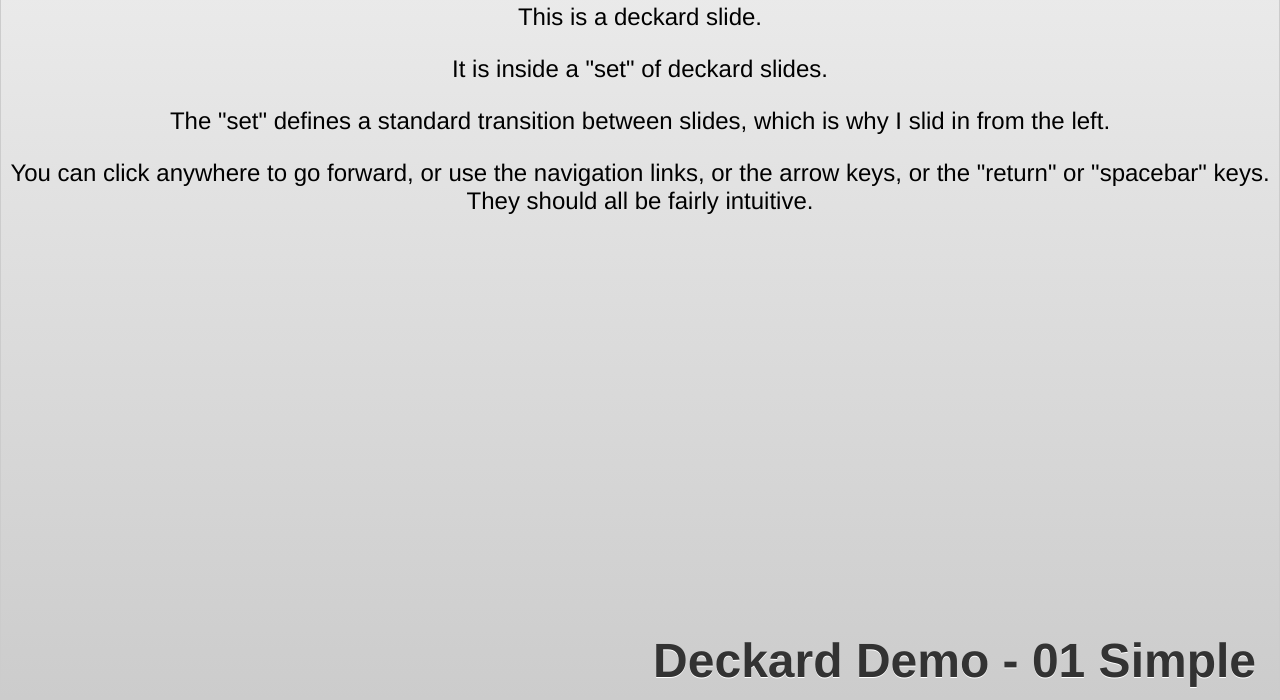
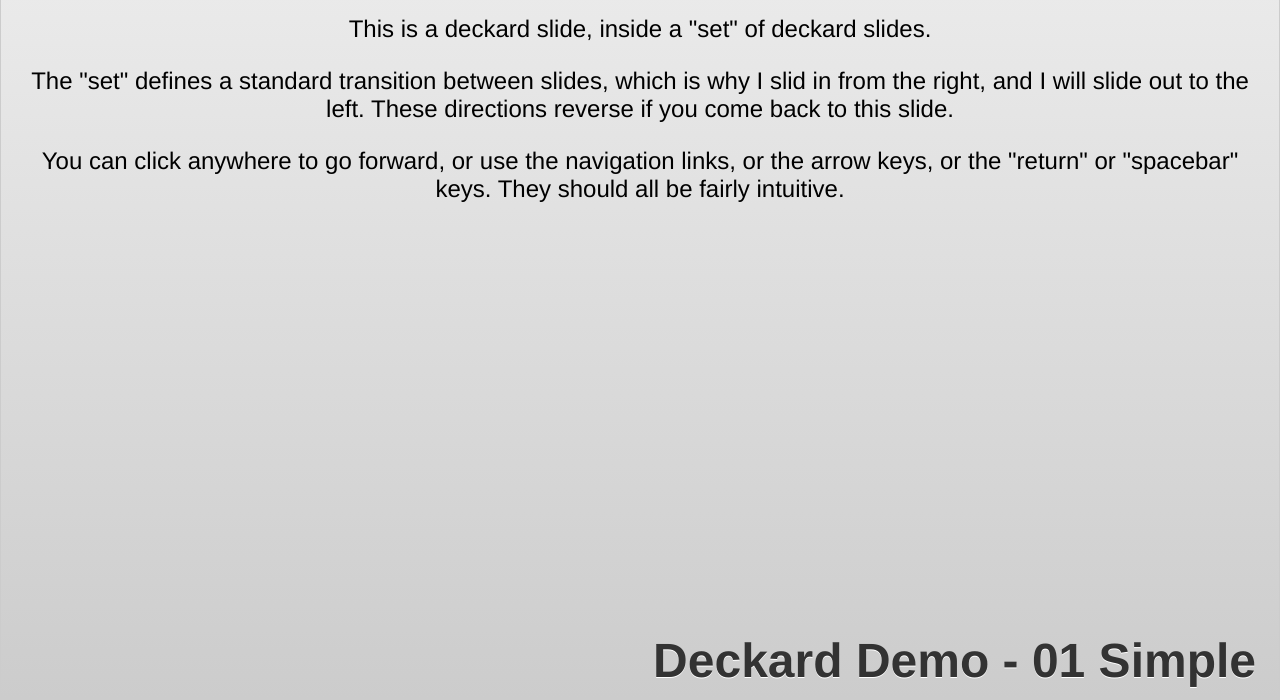
Before and after one commit to pete-otaqui/deckard, a plain HTML site: page demo/01-simple.html in a window 1280 px wide. Shown: the part 100-800 px from the top of the page. Drawn offline with Linux system fonts and the light colour scheme.

Commit message:
more content for the demo, some styling tweaks

```diff
--- a/demo/01-simple.html
+++ b/demo/01-simple.html
@@ -21,11 +21,10 @@
             <ul class="deckard-set">
                 <li class="deckard-item">
                     <h2>Slide 1</h2>
-                    <p>This is a deckard slide.</p>
-                    <p>It is inside a "set" of deckard slides.</p>
+                    <p>This is a deckard slide,  inside a "set" of deckard slides.</p>
                     <p>
                         The "set" defines a standard transition between slides,
-                        which is why I slid in from the left.
+                        which is why I slid in from the right, and I will slide out to the left.  These directions reverse if you come back to this slide.
                     </p>
                     <p>You can click anywhere to go forward, or use the navigation links, or the arrow keys, or the "return" or "spacebar" keys.  They should all be fairly intuitive.</p>
                 </li>
@@ -41,8 +40,9 @@
                     <h2>Slide 3</h2>
                     <p>This is another deckard slide.</p>
                     <p>
-                        I have a different animation style to the default.
+                        I have a different animation style to the default.  The change in animation was specified declaritively in my a HTML by adding this attribute:<br/> <code>data-deckard-animation="fall"</code>
                     </p>
+                    <p>Note the change in direction as you navigate into and out of this slide forwards and backwards.</p>
                 </li>
                 <li class="deckard-item">
                     <h2>Slide 4</h2>
--- a/demo/demo.css
+++ b/demo/demo.css
@@ -43,6 +43,7 @@ html, body {
     border: 1px solid #ccc;
     text-align: center;
     height: 100%;
+    padding: 12px 24px 12px;
 }
 body {
     overflow: hidden;
```
